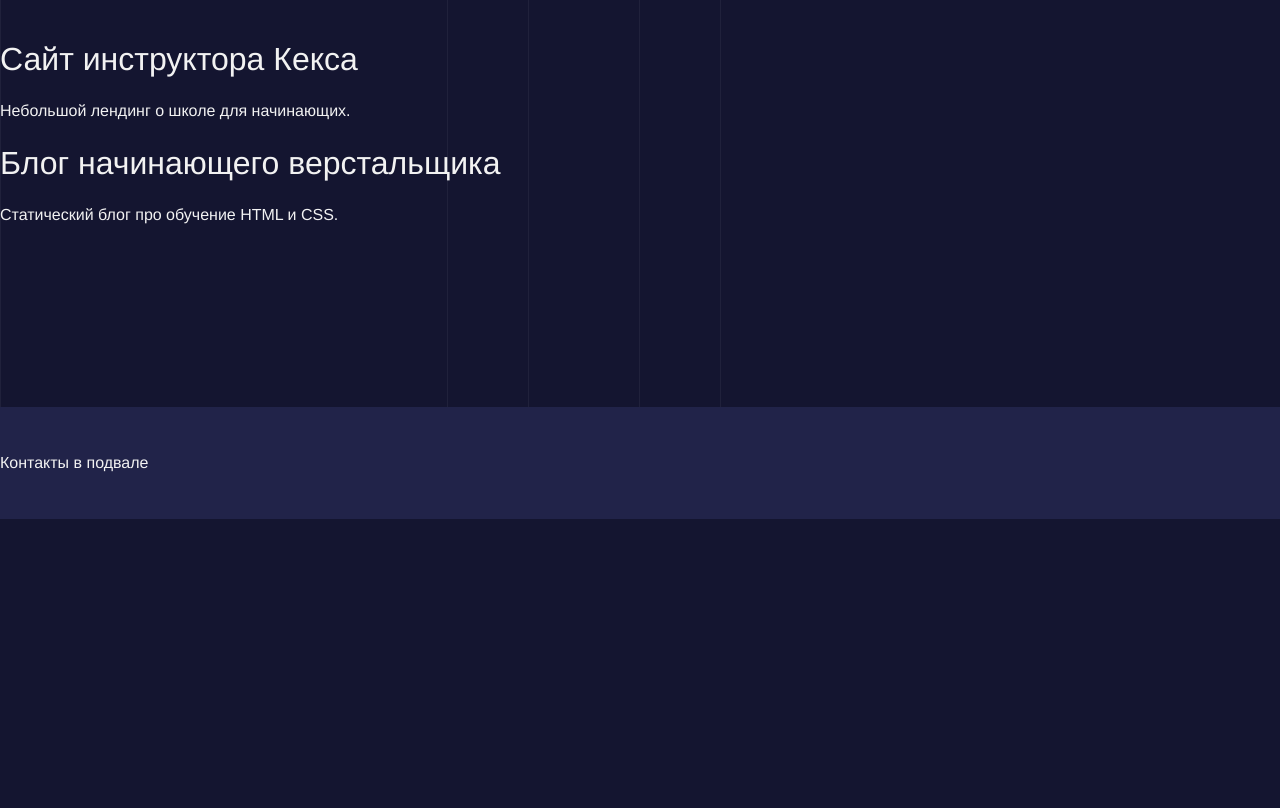
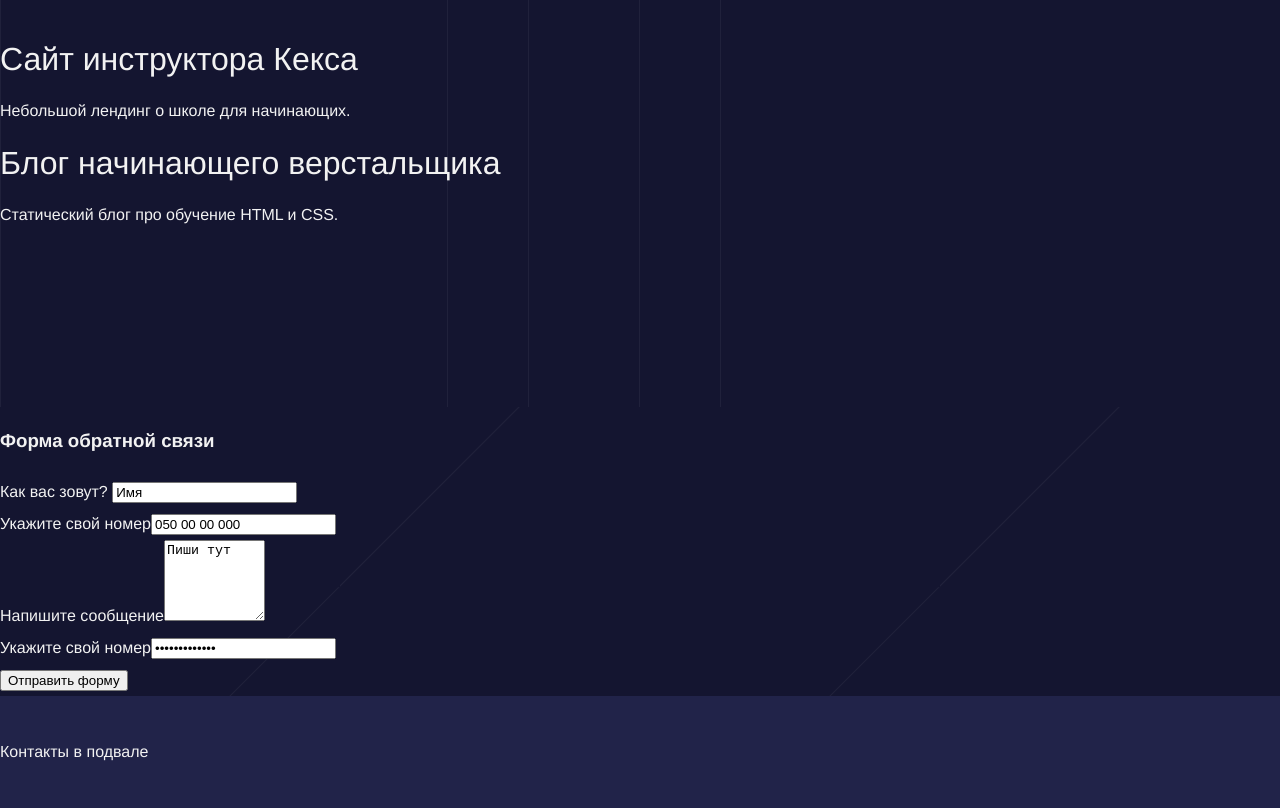
Before and after one commit to KlimEnN/portfolio-step-1, a plain HTML site: page index.html in a window 1280 px wide. Shown: the part 2634-3442 px from the top of the page. Before the commit the page ends 3153 px from the top, so only its background shows below. Drawn offline with Linux system fonts and the light colour scheme.

Commit message:
Добавил форму

```diff
--- a/index.html
+++ b/index.html
@@ -46,6 +46,28 @@
         <h3>Блог начинающего верстальщика</h3>
         <p>Статический блог про обучение HTML и CSS.</p>
     </section>
+    <section>
+<h3>Форма обратной связи</h3>
+    <form method="POST" action="">
+        <label for="1">Как вас зовут?</label>
+        <input type="text" name="Имя" id="1" value="Имя"> <br>
+
+        <label for="2">
+        Укажите свой номер<input type="tel" name="" id="2" value="050 00 00 000"> <br>
+        </label>
+
+        <label for="4">
+                Напишите сообщение<textarea name="text" id="4" rows="5" cols="10">Пиши тут</textarea> <br>
+        </label>
+
+        <label for="3">
+            Укажите свой номер<input type="password" name="" id="3" value="050 00 00 000"> <br>
+        </label>
+
+        <input type="submit" name="Отправить" value="Отправить форму">
+
+    </form>
+    </section>
 
     <footer class="page-footer">
         Контакты в подвале
--- a/style.css
+++ b/style.css
@@ -207,7 +207,7 @@ body {
 }
 
 .skills {
-    margin-bottom: 0;
+    margin-bottom: 20px 20px 20px 20px;
     box-sizing: border-box;
 }
 
```
